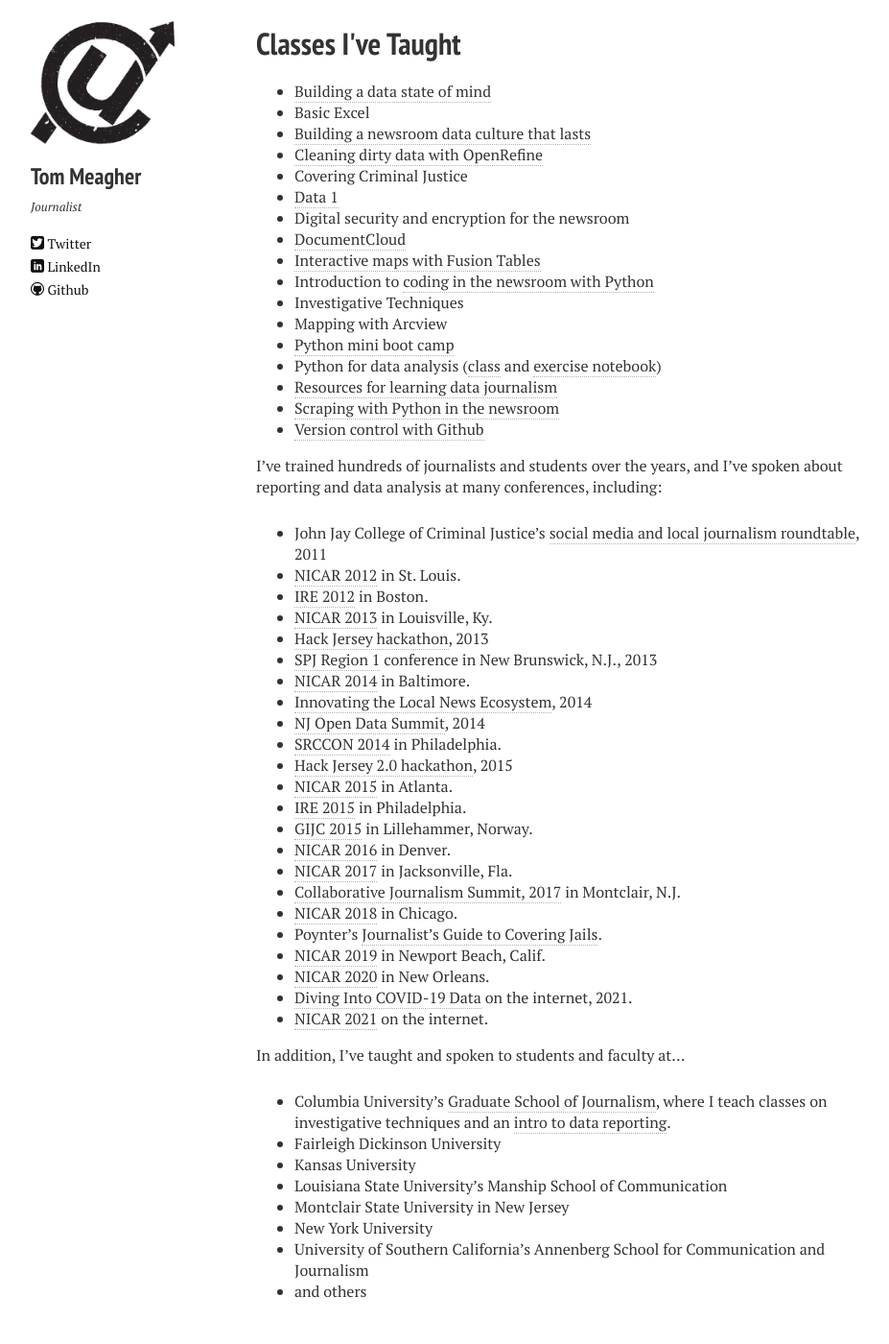
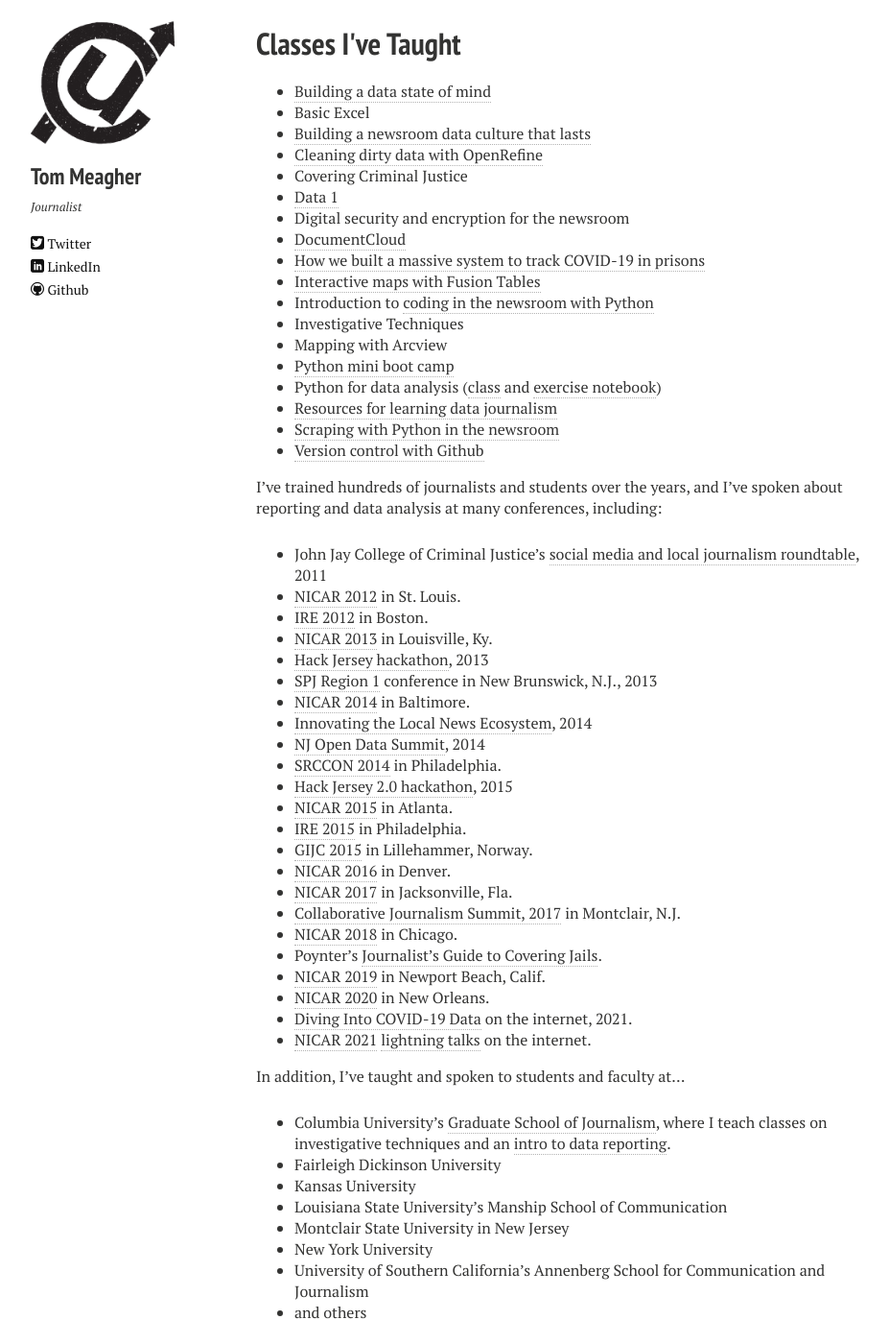
Before and after one commit to tommeagher/tommeagher.github.io, a Jekyll site: the page built from classes.md, in a window 1280 px wide and 1400 px high, scrolled down 414 px. Shown: the whole window at 96% size, without its empty margins (53-980 px from the left). Built offline with Jekyll 4.4.1, drawn with Linux system fonts in a browser that asks for light colours; nearby versions of some CDN libraries.

Commit message:
add lightning talk link

```diff
--- a/classes.md
+++ b/classes.md
@@ -22,6 +22,7 @@
 * [Data 1](https://github.com/tommeagher/data1-fall2015)
 * Digital security and encryption for the newsroom
 * [DocumentCloud](http://bit.ly/dcslides)
+* [How we built a massive system to track COVID-19 in prisons](https://vimeo.com/518644653)
 * [Interactive maps with Fusion Tables](/blog/2012/12/talking-data-in-the-nutmeg-state.html)
 * Introduction to [coding in the newsroom with Python](http://www.tommeagher.com/pythonIRE15)
 * Investigative Techniques
@@ -56,7 +57,7 @@
 * [NICAR 2019](https://ire.org/conferences/nicar-2019/) in Newport Beach, Calif.
 * [NICAR 2020](https://www.ire.org/training/conferences/nicar-2020/) in New Orleans.
 * [Diving Into COVID-19 Data](https://www.youtube.com/watch?v=CR-MO6eEUJw) on the internet, 2021.
-* [NICAR 2021](https://www.ire.org/training/conferences/nicar-2021/) on the internet.
+* [NICAR 2021](https://www.ire.org/training/conferences/nicar-2021/) [lightning talks](https://vimeo.com/518644653) on the internet.
 
 
 In addition, I've taught and spoken to students and faculty at...
```
Also changed, not shown: 2 other files.
